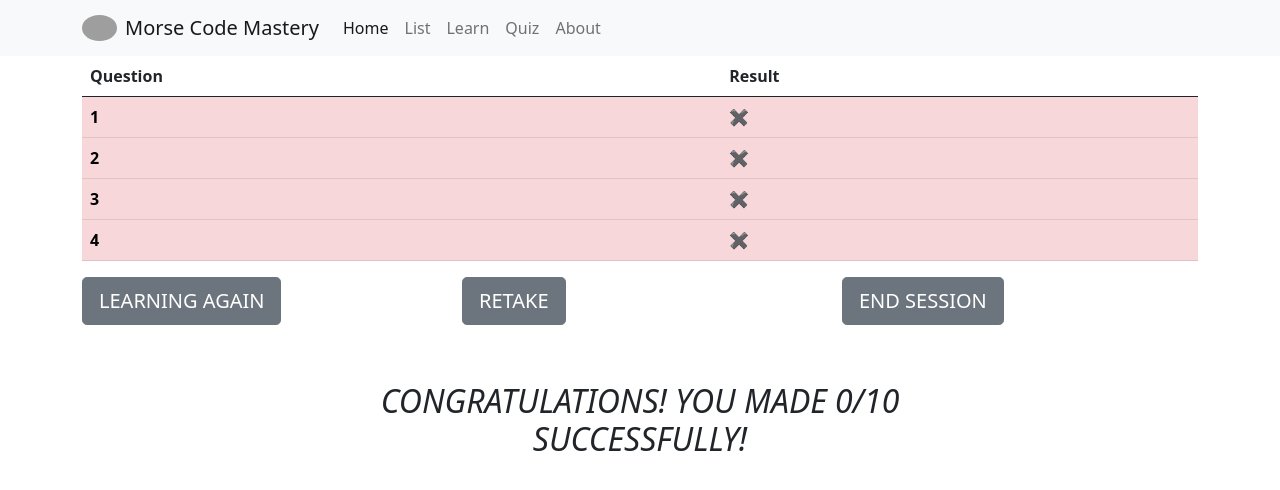
After one commit to Jiaxin-yyjx/MorseCode, a Flask app: page /quiz_result in a window 1280 px wide. The commit adds this page. Shown: the top 490 px of the page. Run offline with Flask 3, Linux system fonts and the light colour scheme; some libraries are stand-ins or nearby versions; grey boxes are pictures that could not be loaded.

Commit message:
quiz & home

```diff
--- a/server.py
+++ b/server.py
@@ -13,8 +13,32 @@ words = {
     3: "LOVE",
     4: "QRV"
 }
+
+morse_code_dict = {
+    'A': '.-',    'B': '-...',  'C': '-.-.',  'D': '-..',   'E': '.',
+    'F': '..-.',  'G': '--.',   'H': '....',  'I': '..',    'J': '.---',
+    'K': '-.-',   'L': '.-..',  'M': '--',    'N': '-.',    'O': '---',
+    'P': '.--.',  'Q': '--.-',  'R': '.-.',   'S': '...',   'T': '-',
+    'U': '..-',   'V': '...-',  'W': '.--',   'X': '-..-',  'Y': '-.--',
+    'Z': '--..',
+    'a': '.-',    'b': '-...',  'c': '-.-.',  'd': '-..',   'e': '.',
+    'f': '..-.',  'g': '--.',   'h': '....',  'i': '..',    'j': '.---',
+    'k': '-.-',   'l': '.-..',  'm': '--',    'n': '-.',    'o': '---',
+    'p': '.--.',  'q': '--.-',  'r': '.-.',   's': '...',   't': '-',
+    'u': '..-',   'v': '...-',  'w': '.--',   'x': '-..-',  'y': '-.--',
+    'z': '--..'
+}
+
 # Functions
-
+question_template = {
+    'question_index':0,
+    'question':"",
+    'correct_answer': '',
+    'choices':[],
+    'user_answer':''
+}
+quiz_dashboard = []
+quiz_score = 0
 
 # API Route
 @app.route('/')
@@ -25,24 +49,126 @@ def homepage():
 def intro():
     return render_template('introduction.html')
 
+# Learn related API
 @app.route('/menuchar')
 def menuchar():
     letters_row1 = [chr(i) for i in range(65, 75)]  # A-J
     letters_row2 = [chr(i) for i in range(75, 84)]  # K-S
     letters_row3 = [chr(i) for i in range(84, 91)]  # T-Z
-    return render_template('learn/menuchar.html', letters_row1=letters_row1, letters_row2=letters_row2, letters_row3=letters_row3, words=words)
+    return render_template('Learn/menuchar.html', letters_row1=letters_row1, letters_row2=letters_row2, letters_row3=letters_row3, words=words)
 
 @app.route('/wordlearning/<int:index>')
 def word_learning(index):
-    return render_template('learn/wordlearning.html', index=index, words=words, word=words[index])
+    return render_template('Learn/wordlearning.html', index=index, words=words, word=words[index])
 
 @app.route('/finishedlearning')
 def finished_learning():
-    return render_template('learn/finishedlearning.html')
+    return render_template('Learn/finishedlearning.html')
 
 @app.route('/start')
 def start():
-    return render_template('learn/start.html')
+    return render_template('Learn/start.html')
+
+# Quiz related API
+@app.route('/quiz_landing', methods=['GET'])
+def quiz_landing():
+    global quiz_dashboard, quiz_score
+    # Clean the results before taking the quiz
+    quiz_dashboard = []
+    quiz_score = 0
+    return render_template('Quiz/landing.html')
+
+@app.route('/quiz_result', methods=['GET'])
+def quiz_result():
+    global quiz_dashboard, quiz_score
+    return render_template('Quiz/result.html', quiz_dashboard=quiz_dashboard, quiz_score=quiz_score)
+
+@app.route('/get_a_new_question', methods=['GET'])
+def get_a_new_question():
+    global quiz_dashboard
+    # If the 10 question as complete
+    if len(quiz_dashboard) == 10:
+        return jsonify(number_of_question = len(quiz_dashboard))
+    # Randomly generate next question
+    random_number = random.randint(1, 2)
+    print(f'Pick question type {random_number}')
+    if random_number == 1:
+        return get_one_multiple_choice_question()
+    if random_number == 2:
+        return get_one_spelling_question()
+    if random_number == 3:
+        return 0
+    if random_number == 4:
+        return -1
+
+# TODO: Not support yet
+@app.route('/get_previou_question', methods=['GET'])
+def get_previou_question():
+    return 0
+
+@app.route('/quiz_one_multiple_choice_question', methods=['GET'])
+def get_one_multiple_choice_question():
+    global quiz_dashboard
+    quiz_question = {}
+    question, correct_answer = random.choice(list(morse_code_dict.items()))
+    # TODO: Random the choice and not duplicated with correct_answer
+    choices = [correct_answer, morse_code_dict['B'],morse_code_dict['C'],morse_code_dict['D']]
+    question_index = len(quiz_dashboard)
+
+    quiz_question['question_index'] = question_index
+    quiz_question['question'] = question
+    quiz_question['correct_answer'] = correct_answer
+    quiz_question['choices'] = choices
+    quiz_dashboard.append(quiz_question)
+    print(quiz_dashboard)
+
+    return render_template('Quiz/multiple_choice.html', question = question, choices = choices, question_index=question_index)
+
+@app.route('/quiz_one_spelling_question', methods=['GET'])
+def get_one_spelling_question():
+    global quiz_dashboard
+    quiz_question = {}
+    question, correct_answer = random.choice(list(morse_code_dict.items()))
+    question_index = len(quiz_dashboard)
+
+    quiz_question['question_index'] = question_index
+    quiz_question['question'] = question
+    quiz_question['correct_answer'] = correct_answer
+    quiz_dashboard.append(quiz_question)
+
+    return render_template('Quiz/spelling.html', question = question, question_index=question_index)
+
+def varify_multiple_choice_answer(question_index, answer_content):
+    global quiz_score, quiz_dashboard
+    quiz_question = quiz_dashboard[question_index]
+    # Update user's answer
+    if not 'user_answer' in quiz_question:
+        quiz_question['user_answer'] = answer_content
+        if answer_content == quiz_question['correct_answer']:
+            quiz_question['correct'] = True
+            quiz_score += 1
+        else:
+            quiz_question['correct'] = False
+    print(quiz_dashboard)
+    return quiz_score
+
+@app.route('/submit_multiple_choice_answer', methods=['POST'])
+def submit_multiple_choice_answer():
+
+    json_data = request.get_json()
+    quiz_score = varify_multiple_choice_answer(json_data['question_index'],json_data['answer_content'])
+    # print(quiz_score)
+
+    return jsonify(number_of_question=len(quiz_dashboard))
+
+@app.route('/submit_spelling_answer', methods=['POST'])
+def submit_spelling_answer():
+
+    json_data = request.get_json()
+    quiz_score = varify_multiple_choice_answer(json_data['question_index'],json_data['answer_content'])
+    # print(quiz_score)
+
+    return jsonify(number_of_question=len(quiz_dashboard))
 
 if __name__ == "__main__":
     app.run(debug=True)
--- /dev/null
+++ b/static/Quiz/result.js
@@ -0,0 +1,20 @@
+$(document).ready(function () {
+	console.log(quiz_dashboard)
+	quiz_dashboard.forEach((quiz_question, index)=>{
+		let tr = document.createElement('tr');
+		let th = document.createElement('th');
+		let td = document.createElement('td');
+		th.innerHTML = index+1
+		if (quiz_question['correct']){
+			td.innerHTML = '&#10004\;';
+		}else{
+			tr.setAttribute('class','table-danger');
+			td.innerHTML = '&#10006\;';
+		}
+		th.setAttribute('scope', 'row');
+		tr.appendChild(th);
+		tr.appendChild(td);
+		document.querySelector("tbody").appendChild(tr);
+	})
+
+});
--- /dev/null
+++ b/static/home.js
@@ -0,0 +1,5 @@
+$(document).ready(function () {
+    $('.homeButton').click(function () {
+        window.location.href = '/intro';  // Redirects to the intro route
+    });
+});
--- /dev/null
+++ b/templates/Quiz/result.html
@@ -0,0 +1,49 @@
+{% extends "layout.html" %}
+
+{% block content %}
+<script type="text/javascript" src="{{ url_for('static', filename = 'Quiz/result.js') }}"></script>
+
+<script>
+	let quiz_dashboard= {{quiz_dashboard| tojson}};
+	let quiz_score = {{quiz_score | tojson}};
+</script>
+
+<div class="container">
+	<div class="row justify-content-center">
+		<div class="subtitle_frame col-md-auto">
+			<h2>CONGRATULATIONS! YOU MADE {{quiz_score}}/10 SUCCESSFULLY!</h2>
+		</div>
+	</div>
+	<div class="row">
+		<table class="table">
+			<thead>
+				<tr>
+					<th scope="col">Question</th>
+					<th scope="col">Result</th>
+				</tr>
+			</thead>
+			<tbody>
+			</tbody>
+		</table>
+	</div>
+</div>
+
+
+<div class="row">
+	<div class="col">
+		<a href="/">
+			<button type="button" class=" btn btn-secondary btn-lg">LEARNING AGAIN</button>
+		</a>
+	</div>
+	<div class="col">
+		<a href="/quiz_landing">
+			<button type="button" class="btn btn-secondary btn-lg">RETAKE</button>
+		</a>
+	</div>
+	<div class="col">
+		<a href="/">
+			<button type="button" class="btn btn-secondary btn-lg">END SESSION</button>
+		</a>
+	</div>
+</div>
+{% endblock %}
--- a/templates/home.html
+++ b/templates/home.html
@@ -1,6 +1,7 @@
 {% extends "layout.html" %}
 
 {% block content %}
+<script type="text/javascript" src="{{ url_for('static', filename = 'home.js') }}"></script>
 
 <div class="row justify-content-center">
     <div class="col-12">
--- a/templates/layout.html
+++ b/templates/layout.html
@@ -39,10 +39,10 @@
             <div class="collapse navbar-collapse" id="navbarNavAltMarkup">
                 <div class="navbar-nav">
                     <a class="nav-link active" aria-current="page" href="#">Home</a>
-                    <a class="nav-link" href="/">List</a>
-                    <a class="nav-link" href="/">Learn</a>
-                    <a class="nav-link" href="/">Quiz</a>
-                    <a class="nav-link" href="/">About</a>
+                    <a class="nav-link" href="/start">List</a>
+                    <a class="nav-link" href="/menuchar">Learn</a>
+                    <a class="nav-link" href="/quiz_landing">Quiz</a>
+                    <a class="nav-link" href="/intro">About</a>
                 </div>
             </div>
         </div>
```
Also changed, not shown: static/Quiz/multiple_choice.js (added, +61 -0 lines), static/Quiz/spelling.js (added, +56 -0 lines), templates/Quiz/landing.html (added, +20 -0 lines), templates/Quiz/multiple_choice.html (added, +23 -0 lines), templates/Quiz/spelling.html (added, +27 -0 lines), 3 other files.
